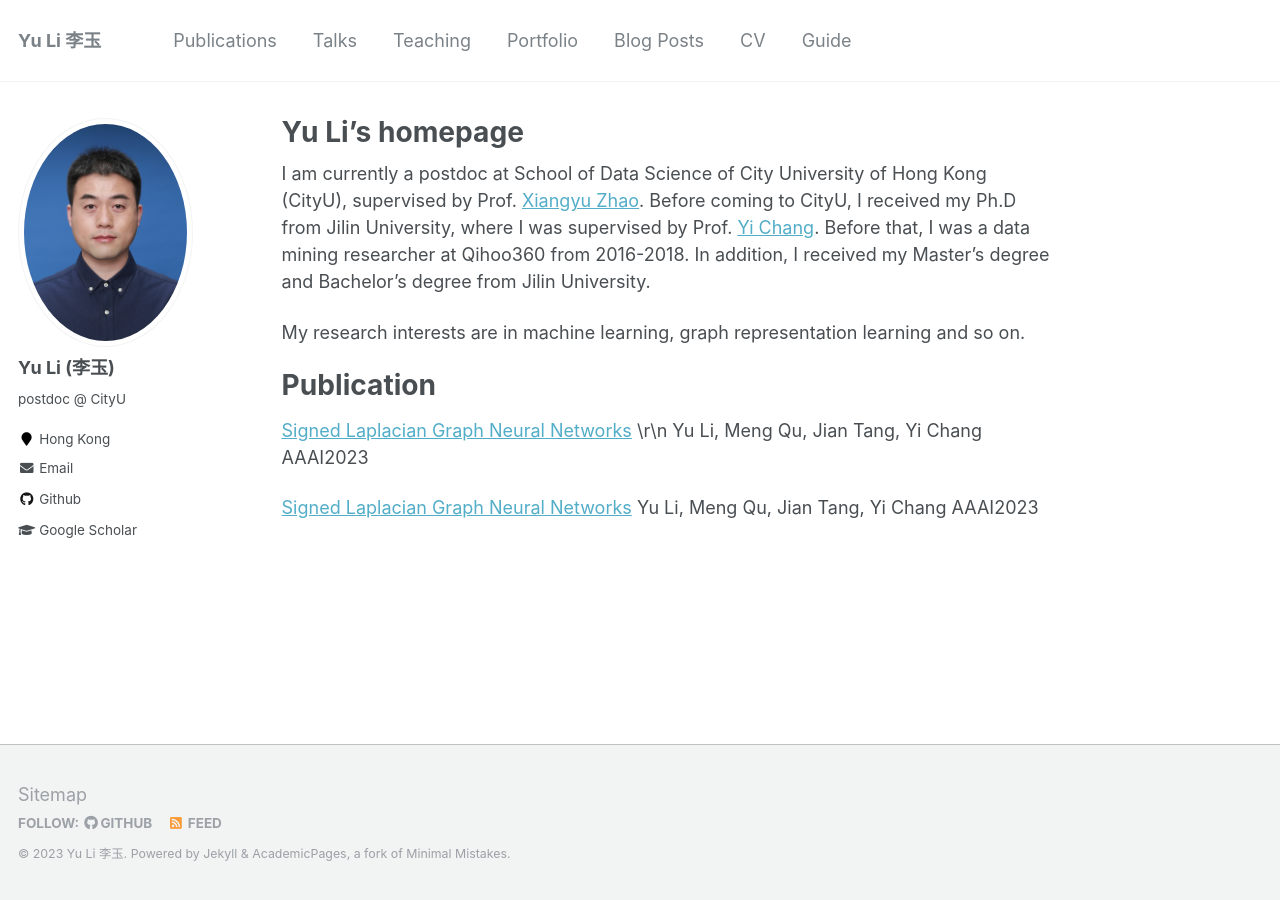
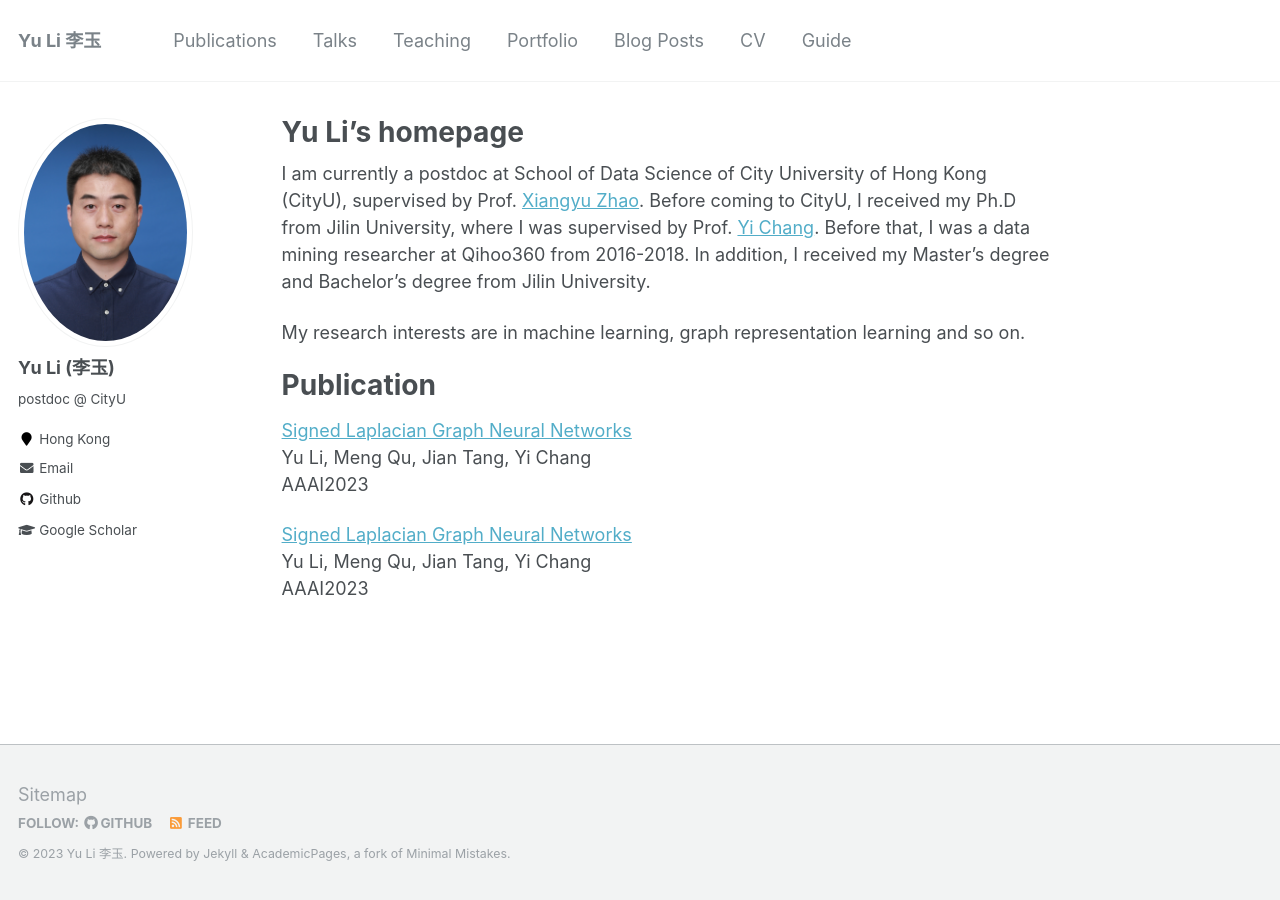
Before and after one commit to liyu1990/liyu1990.github.io, a Jekyll site: the page built from _pages/about.md, in a window 1280 px wide. Built offline with Jekyll 4.4.1, drawn with Linux system fonts in a browser that asks for light colours.

```diff
--- a/_pages/about.md
+++ b/_pages/about.md
@@ -16,7 +16,7 @@ My research interests are in machine learning, graph representation learning and
 
 Publication
 ======
-[Signed Laplacian Graph Neural Networks](http://liyu1990.github.io/files/paper2.pdf) \r\n
+[Signed Laplacian Graph Neural Networks](http://liyu1990.github.io/files/paper2.pdf)
 Yu Li, Meng Qu, Jian Tang, Yi Chang
 AAAI2023
 
```
